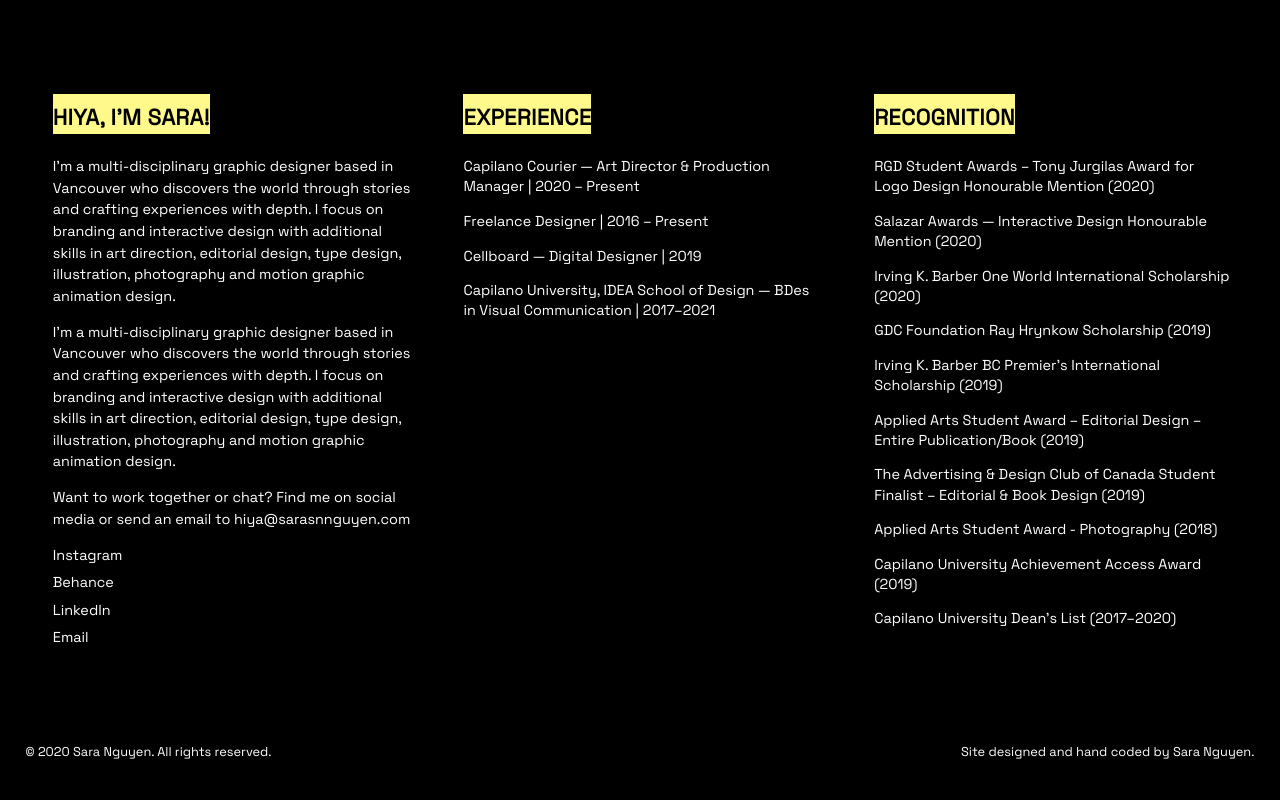
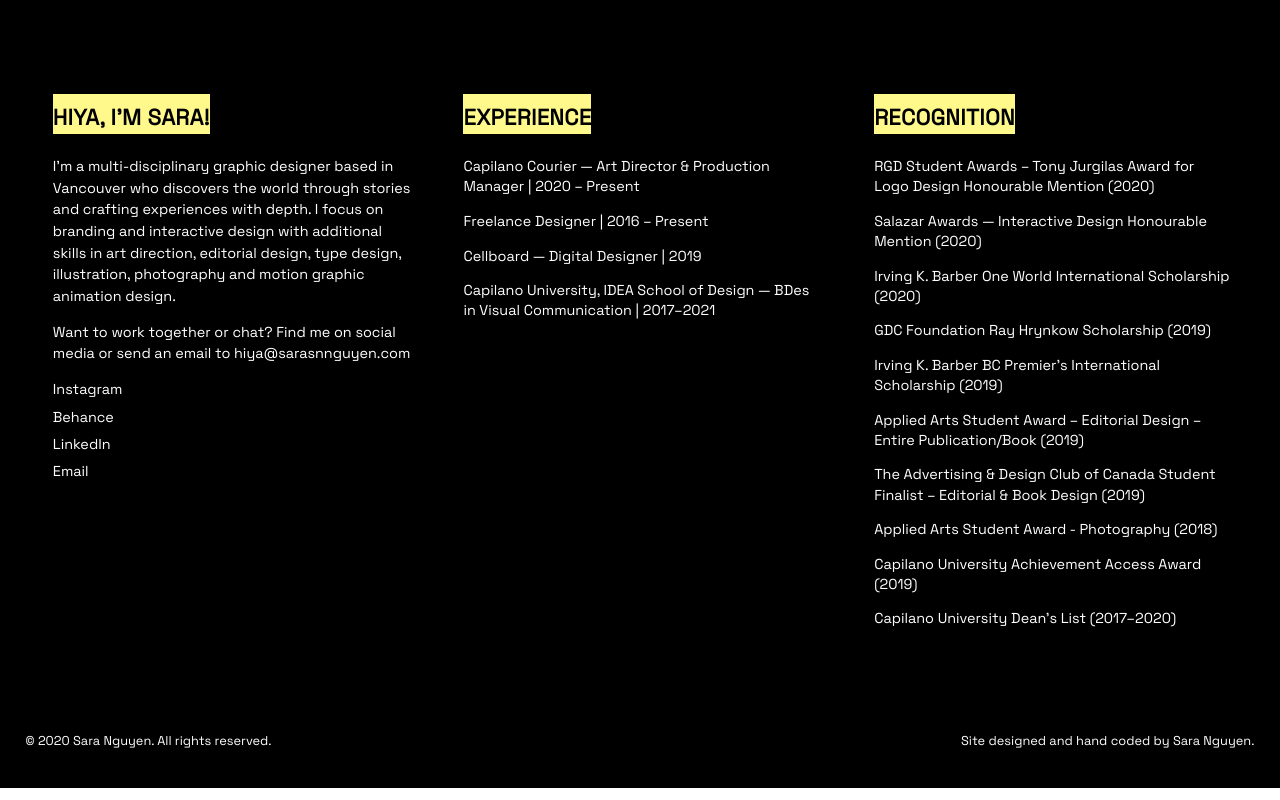
Before and after one commit to jamesdneufeld/sara-nguyen, a plain HTML site: page index.html in a window 1280 px wide. Shown: the part 6580-7380 px from the top of the page. Drawn offline with nearby package versions, Linux system fonts and the light colour scheme.

Commit message:
edit main page

```diff
--- a/index.html
+++ b/index.html
@@ -147,7 +147,6 @@
         <h1><span style="background-color: #FFF98C">Hiya, I'm Sara!</span></h1>
 
         <p>I’m a multi-disciplinary graphic designer based in Vancouver who discovers the world through stories and crafting experiences with depth. I focus on branding and interactive design with additional skills in art direction, editorial design, type design, illustration, photography and motion graphic animation design.</p>
-        <p>I’m a multi-disciplinary graphic designer based in Vancouver who discovers the world through stories and crafting experiences with depth. I focus on branding and interactive design with additional skills in art direction, editorial design, type design, illustration, photography and motion graphic animation design.</p>
 
         <p>Want to work together or chat? Find me on social media or send an email to <a href="mailto:hiya@sarasnnguyen.com">hiya@sarasnnguyen.com</a></p>
 
```
Also changed, not shown: about.html (+1 -0 lines).
